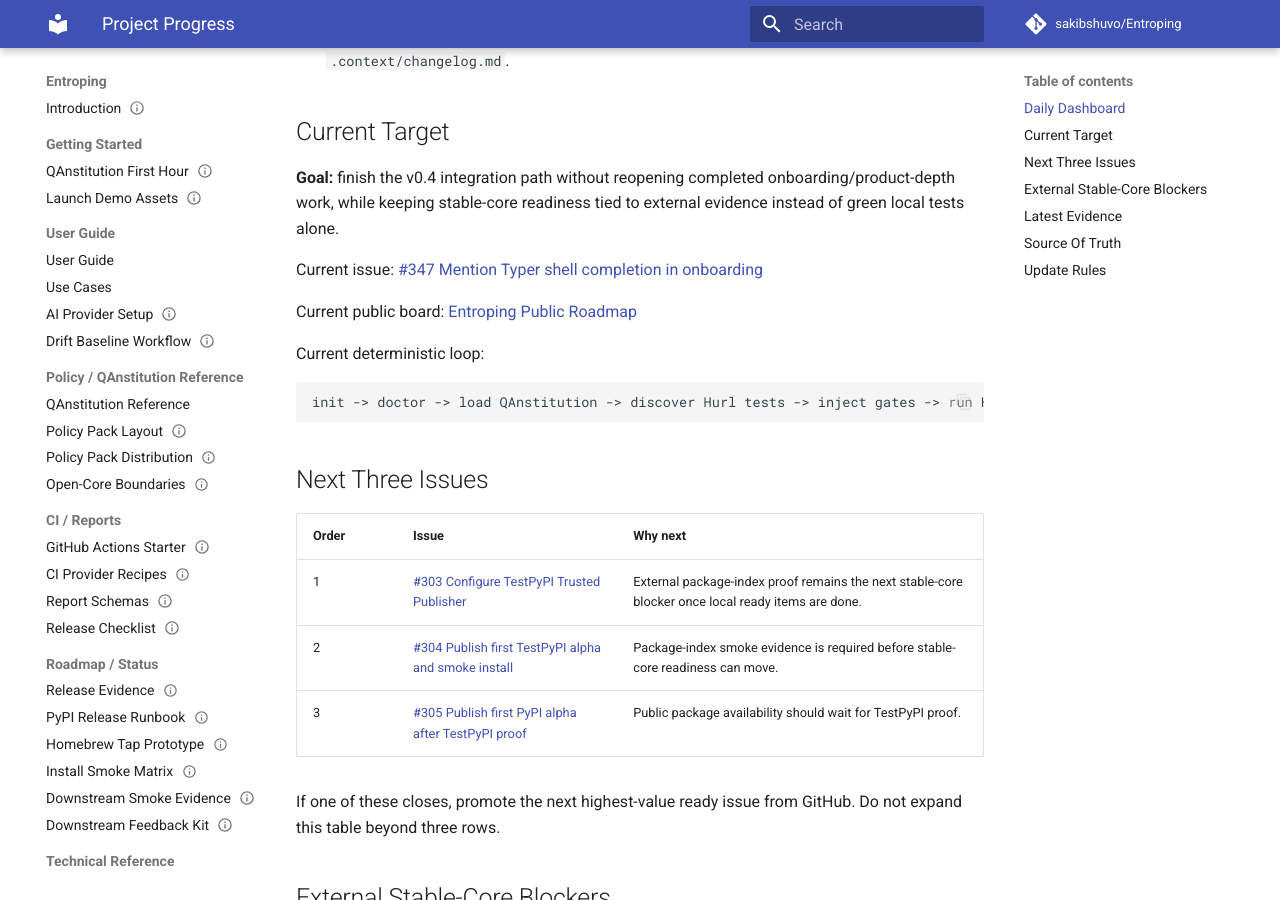
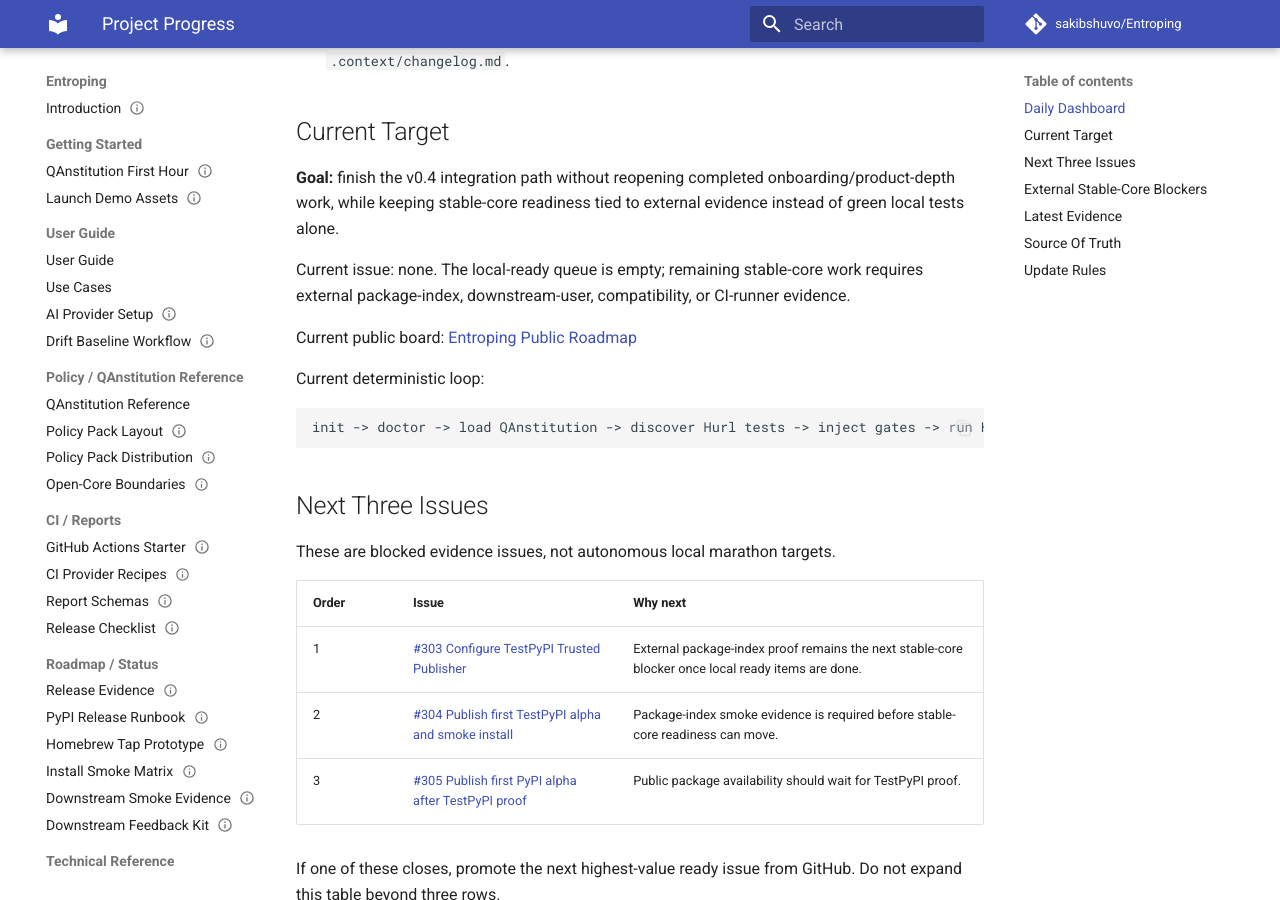
Before and after one commit to sakibshuvo/Entroping, an MkDocs documentation site: the page built from docs/meta/PROJECT_PROGRESS.md, in a window 1280 px wide and 900 px high, scrolled down 485 px. Built offline with MkDocs 1.6.1 and Material for MkDocs 9.7.7, drawn with Linux system fonts in a browser that asks for light colours; comment, search, counter and statistics services are not loaded.

Commit message:
docs(meta): mark local queue empty

````diff
--- a/docs/meta/PROJECT_PROGRESS.md
+++ b/docs/meta/PROJECT_PROGRESS.md
@@ -31,7 +31,9 @@
 onboarding/product-depth work, while keeping stable-core readiness tied to
 external evidence instead of green local tests alone.
 
-Current issue: [#347 Mention Typer shell completion in onboarding](https://github.com/sakibshuvo/Entroping/issues/347)
+Current issue: none. The local-ready queue is empty; remaining stable-core work
+requires external package-index, downstream-user, compatibility, or CI-runner
+evidence.
 
 Current public board: [Entroping Public Roadmap](https://github.com/users/sakibshuvo/projects/1)
 
@@ -42,6 +44,8 @@
 ```
 
 ## Next Three Issues
+
+These are blocked evidence issues, not autonomous local marathon targets.
 
 | Order | Issue | Why next |
 | --- | --- | --- |
````
